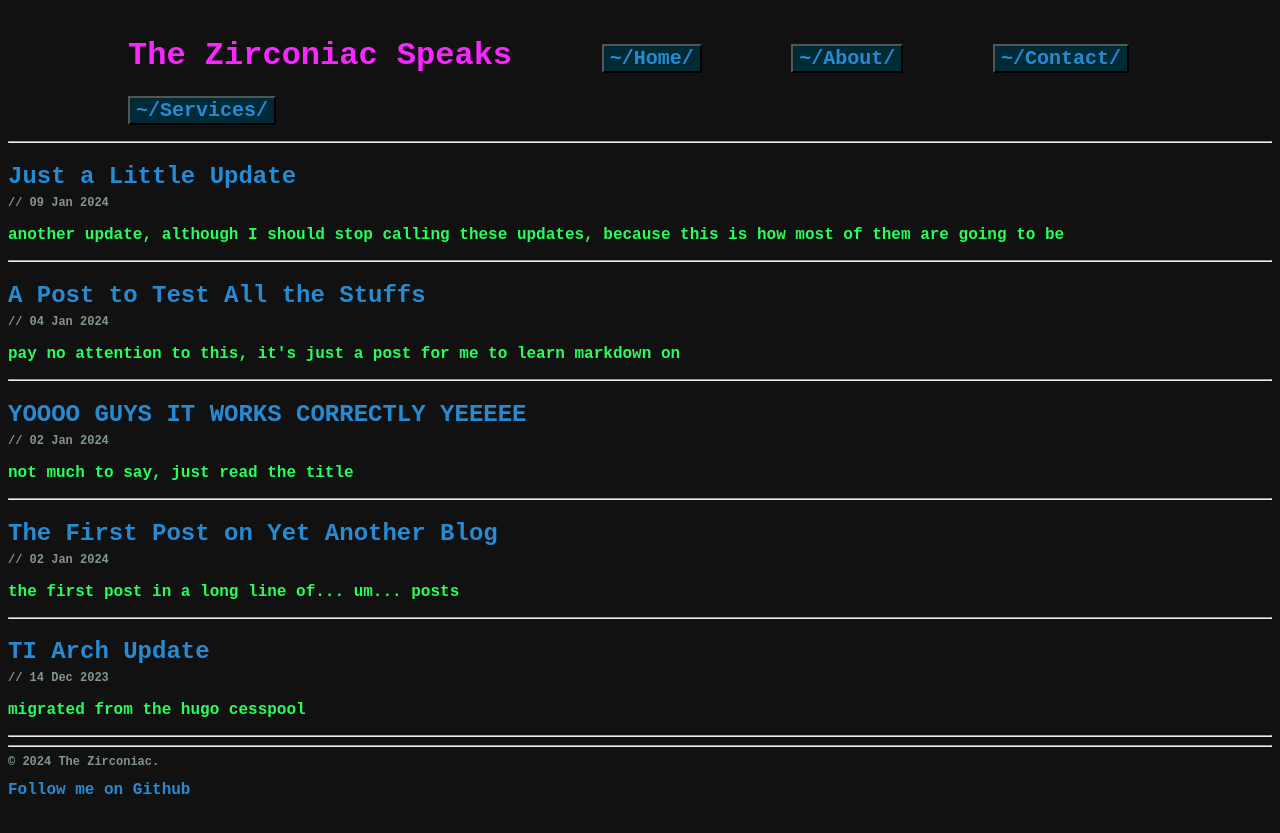
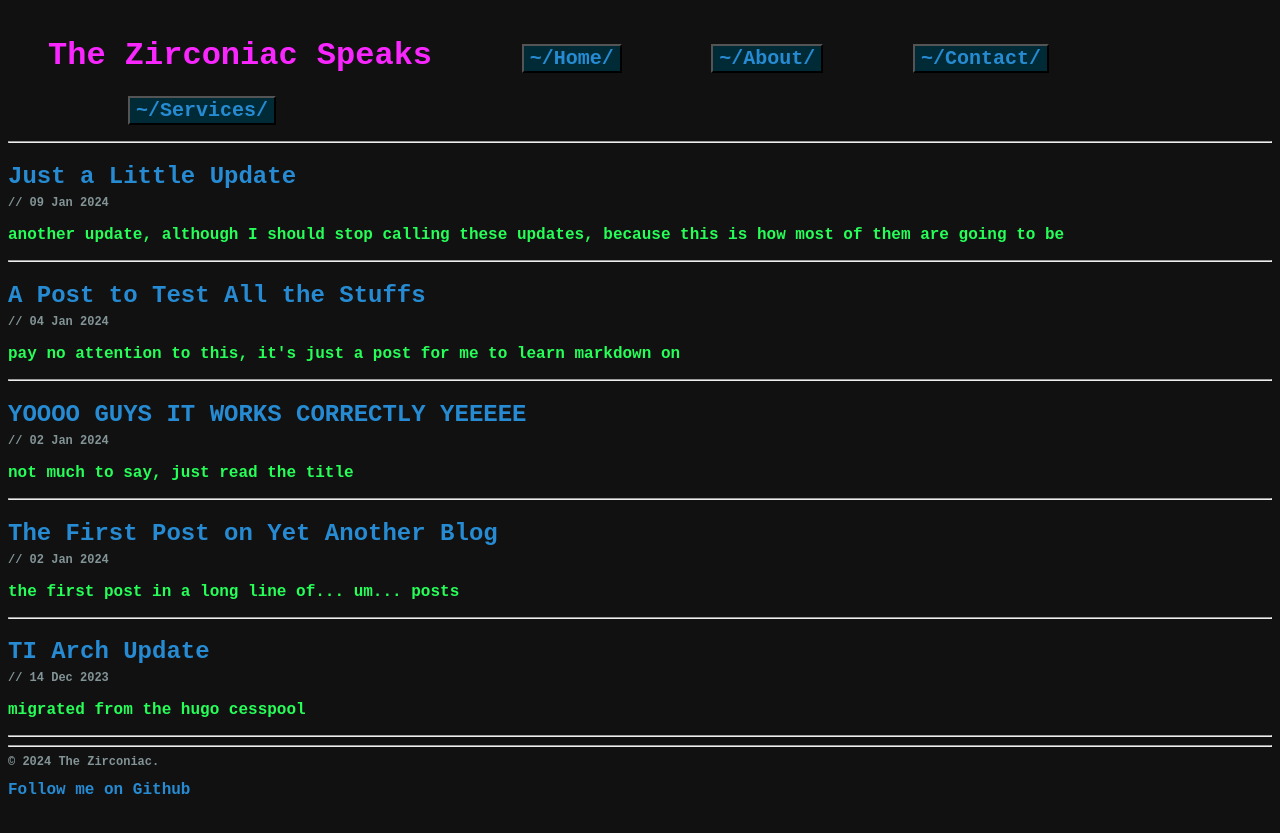
Before and after one commit to ZirconiaCubed3v2/ZirconiaCubed3v2.github.io, a Jekyll site: the page built from index.html, in a window 1280 px wide. Shown: the top 833 px of the page. Built offline with Jekyll 4.4.1, drawn with Linux system fonts in a browser that asks for light colours; some web fonts are replaced; the list of posts is cut into pages by our own code.

```diff
--- a/_layouts/default.html
+++ b/_layouts/default.html
@@ -12,7 +12,7 @@
     <link href="https://fonts.googleapis.com/css2?family=Zeyada&display=swap" rel="stylesheet">
 
     <ul class="navbar" style="list-style:none;">
-      <li style="display:inline-block;padding-left:5em;"><h1 id="sitetitle" style="color:#f926ff;">{{ site.name }}<h1></li>
+      <li style="display:inline-block;"><h1 id="sitetitle" style="color:#f926ff;">{{ site.name }}<h1></li>
       <li style="display:inline-block;padding-left:5em;"><button onclick="window.location.href='/'">~/Home/</li>
       <li style="display:inline-block;padding-left:5em;"><button onclick="window.location.href='/info/about'">~/About/</li>
       <li style="display:inline-block;padding-left:5em;"><button onclick="window.location.href='/info/contact'">~/Contact/</li>
```
